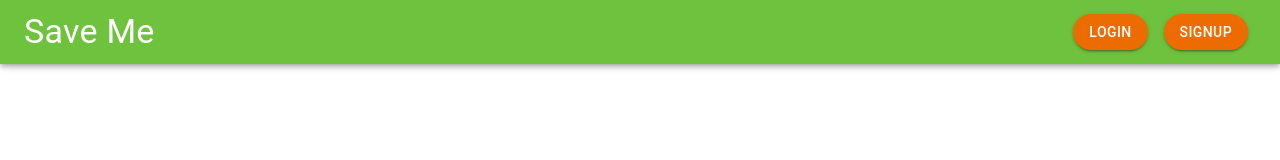
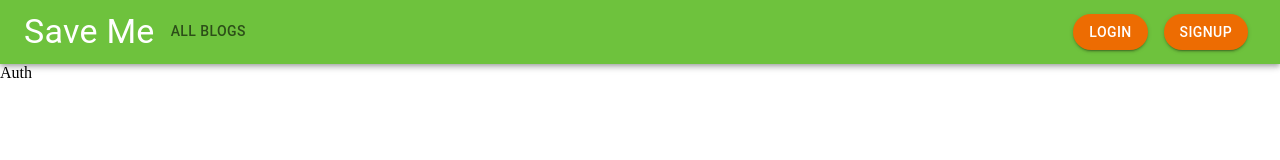
Before and after one commit to sandamini98/SAVEMEPROJECT, a React (Create React App) app in the folder frontend/: page /auth in a window 1280 px wide. Shown: the top 160 px of the page. Built offline with nearby package versions, Linux system fonts and the light colour scheme.

Commit message:
add All Blogs button

```diff
--- a/frontend/src/App.js
+++ b/frontend/src/App.js
@@ -18,7 +18,7 @@ function App() {
         <Route path="/blogs" element={<Blogs/>}/>
         <Route path="/myBlogs" element={<UserBlogs/>}/>
         <Route path="/myBlogs/:id" element={<BlogDetail/>}/>
-        <Route path="/myBlogs/add" element={<AddBlog/>}/>
+        <Route path="/blogs/add" element={<AddBlog/>}/>
       </Routes>
     </main>
 
--- a/frontend/src/components/AddBlog.js
+++ b/frontend/src/components/AddBlog.js
@@ -6,4 +6,4 @@ const AddBlog = () => {
   )
 }
 
-export default AddBlog
+export default AddBlog;
--- a/frontend/src/components/Auth.js
+++ b/frontend/src/components/Auth.js
@@ -2,7 +2,7 @@ import React from 'react'
 
 const Auth = () => {
     return (
-        <div>Login</div>
+        <div>Auth</div>
     )
 }
 
--- a/frontend/src/components/Header.js
+++ b/frontend/src/components/Header.js
@@ -1,10 +1,19 @@
 import React from 'react'
-import {AppBar, Toolbar, Typography, Box, Button} from '@mui/material'
+import {AppBar, Toolbar, Typography, Box, Button,  Tabs, Tab} from '@mui/material'
 const Header = () => {
     return (
-    <AppBar sx={{background: "#6ec23d" }}>
+    <AppBar
+      position="sticky"
+      sx={{background: "#6ec23d"
+      }}
+    >
       <Toolbar>
         <Typography variant="h4">Save Me</Typography>
+        <Box display="flex">
+          <Tabs>
+            <Tab label="All Blogs"/>
+          </Tabs>
+        </Box>
         <Box display="flex" marginLeft="auto">
             <Button
                 variant='contained'
```
